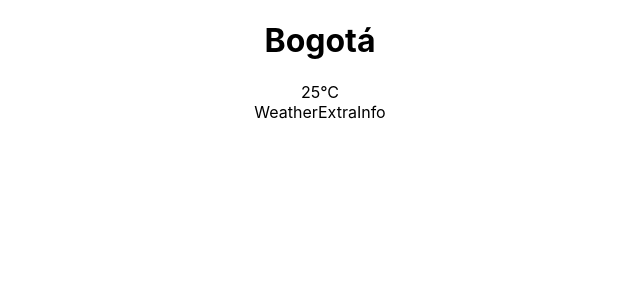
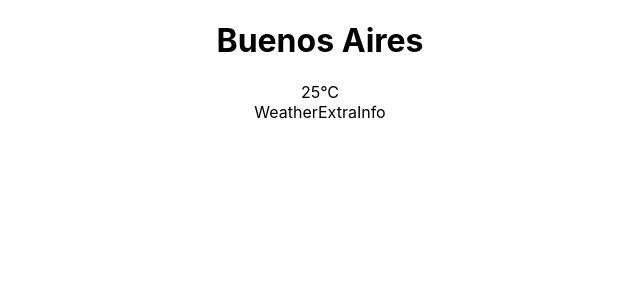
Before and after one commit to Apfol/ReactJS, a React (Create React App) app in the folder weather-app/: page / in a window 1280 px wide. Shown: the top 300 px of the page, without its empty margins (320-960 px from the left). Built offline with nearby package versions, Linux system fonts and the light colour scheme.

Commit message:
Uso de parámetros en Location.js

```diff
--- a/weather-app/src/components/Location.js
+++ b/weather-app/src/components/Location.js
@@ -1,9 +1,9 @@
 import React from 'react';
 
-const Location = () => {
+const Location = (props) => {
     return (
         <div>
-            <h1>Bogotá</h1>
+            <h1>{props.city}</h1>
         </div>
     );
 };
--- a/weather-app/src/components/WeatherLocation.js
+++ b/weather-app/src/components/WeatherLocation.js
@@ -5,7 +5,7 @@ import WeatherData from './WeatherData'
 const WeatherLocation = () => {
     return (
         <div>
-            <Location></Location>
+            <Location city="Buenos Aires"></Location>
             <WeatherData></WeatherData>
         </div>
     );
```
